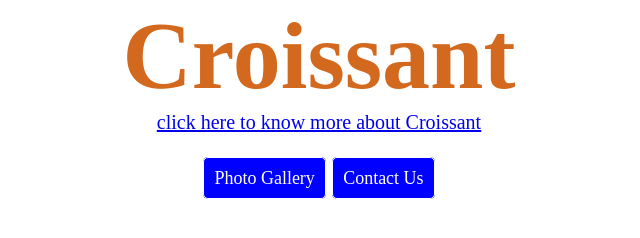
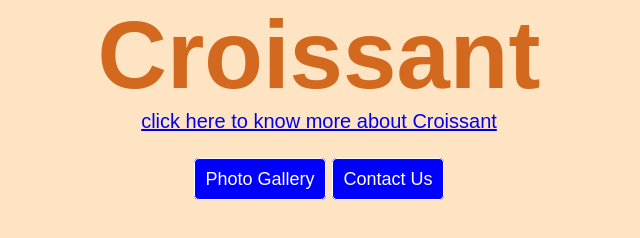
Before and after one commit to bethel014/Croissant, a plain HTML site: page index.html in a window 1280 px wide. Shown: the whole page, without its empty margins (321-961 px from the left). Drawn offline with Linux system fonts and the light colour scheme.

Commit message:
Added font family, and background color

```diff
--- a/style.css
+++ b/style.css
@@ -1,6 +1,10 @@
 * {
   margin: 0;
   padding: 0;
+}
+body {
+  background-color: bisque;
+  font-family: Arial, Helvetica, sans-serif;
 }
 .container {
   text-align: center;
```
